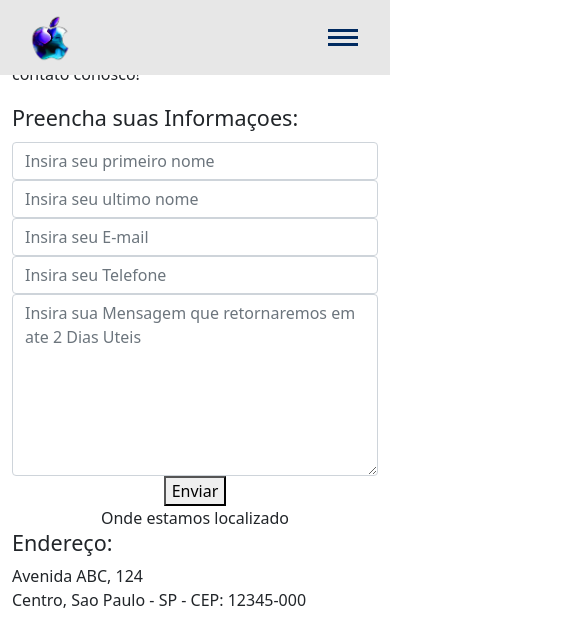
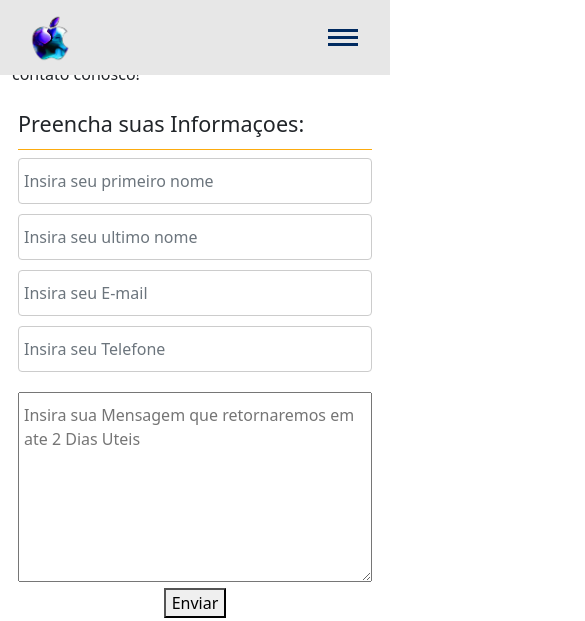
Before and after one commit to gustaxxzz/Assisiphone, a plain HTML site: page contato.html in a window 390 px wide. Shown: the top 621 px of the page, 585 px wide, since content can reach past the window. Drawn offline with Linux system fonts and the light colour scheme; a web font is replaced by a local one.

Commit message:
update prj assisiphone rev.14

```diff
--- a/contato.html
+++ b/contato.html
@@ -44,7 +44,7 @@
                 <!-- Fim da Tag section com texto de contato -->
                 <!-- Inicio Formulario -->
                 <div class="col-md-6">
-                    <div class="well well-sm">
+                    <div class="form_main">
                         <form class="form-horizontal" method="post" action="">
                             <fieldset>
                                 <legend class="text-left header">Preencha suas Informaçoes:</legend>
@@ -70,7 +70,7 @@
                           </div>
                                 <div class="form-group">
                             <div class="col-md-10 col-md-offset-1">
-                                <textarea id="message" name="message" type="text" placeholder="Insira sua Mensagem que retornaremos em ate 2 Dias Uteis " class="form-control" required rows="7"></textarea>
+                                <textarea id="message" name="message" type="text" placeholder="Insira sua Mensagem que retornaremos em ate 2 Dias Uteis " class="form-control-msg" required rows="7"></textarea>
                              </div>
                           </div>
                           <div class="form-group">
--- a/css/style.css
+++ b/css/style.css
@@ -386,30 +386,36 @@ transition: 0.3s;
     margin-bottom: 15px;
     text-transform: uppercase
  }
- .heading {
+ .text-left {
     border-bottom: 1px solid #fcab0e;
     padding-bottom: 9px;
     position: relative;
  }
- .heading span {
+ .text-left span {
     background: #9e6600 none repeat scroll 0 0;
     bottom: -2px;
     height: 3px;
     left: 0;
     position: absolute;
-    width: 75px;
+    width: 0px;
  }
- .form {
-    border-radius: 7px;
+ .form-horizontal {
+    border-radius: 107px;
     padding: 6px;
  }
- .txt[type="text"] {
+ .form-control[type="text"] {
     border: 1px solid #ccc;
     margin: 10px 0;
     padding: 10px 0 10px 5px;
     width: 100%;
  }
- .txt_3[type="text"] {
+ .form-control[type="email"] {
+    border: 1px solid #ccc;
+    margin: 10px 0;
+    padding: 10px 0 10px 5px;
+    width: 100%;
+ }
+ .form-control-msg[type="text"] {
     margin: 10px 0 0;
     padding: 10px 0 10px 5px;
     width: 100%;
@@ -446,3 +452,12 @@ transition: 0.3s;
 
 /*  Fim CSS Contato */
 /* Inico CSS Mapa */
+.map {
+    width: 100%;
+    height: 300px;
+}
+.map iframe {
+    width: 100%;
+    height: 100%;
+}
+/* Fim CSS Mapa */
```
